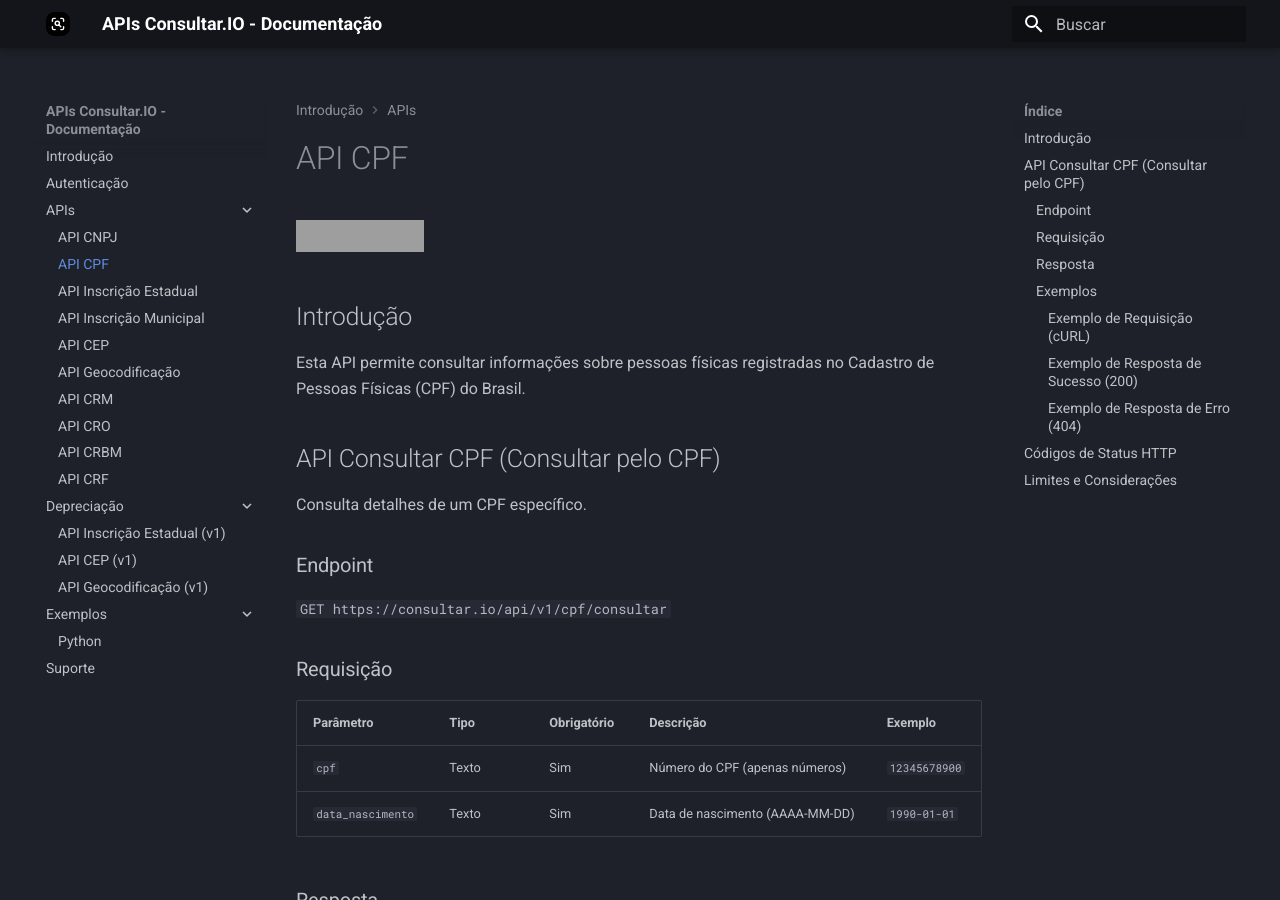
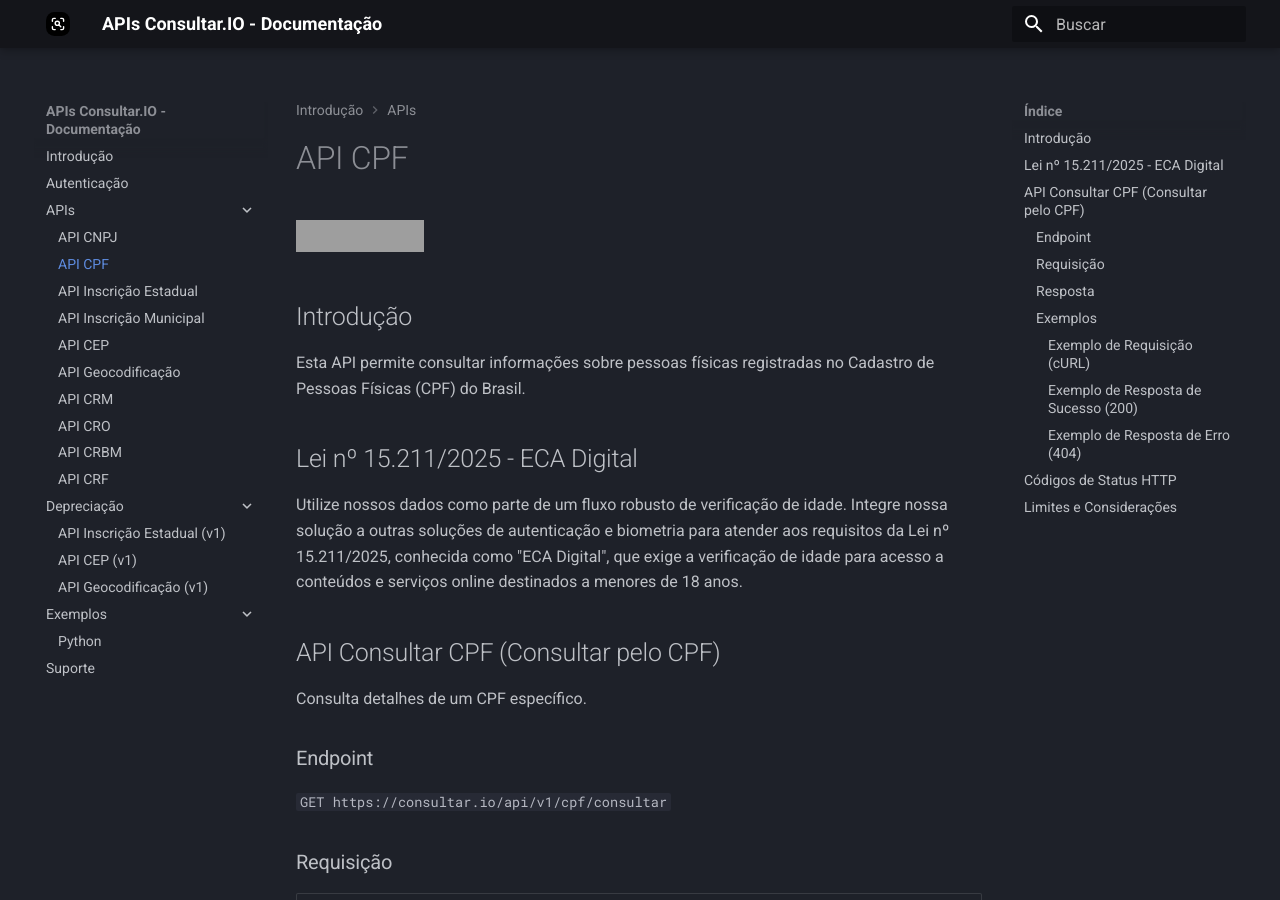
Before and after one commit to consultar-io/docs, an MkDocs documentation site: the page built from docs/api/cpf.md, in a window 1280 px wide and 900 px high. Built offline with MkDocs 1.6.1 and Material for MkDocs 9.7.7, drawn with Linux system fonts in a browser that asks for light colours; grey boxes are pictures that could not be loaded.

Commit message:
Add ECA Digital law details to CPF API documentation
Added information about the ECA Digital law and its implications for age verification.

```diff
--- a/docs/api/cpf.md
+++ b/docs/api/cpf.md
@@ -11,6 +11,10 @@ keywords: API, Web Service, REST, JSON, CPF, Pessoa Física, Consulta, API, Bras
 ## Introdução
 
 Esta API permite consultar informações sobre pessoas físicas registradas no Cadastro de Pessoas Físicas (CPF) do Brasil.
+
+## Lei nº 15.211/2025 - ECA Digital
+
+Utilize nossos dados como parte de um fluxo robusto de verificação de idade. Integre nossa solução a outras soluções de autenticação e biometria para atender aos requisitos da Lei nº 15.211/2025, conhecida como "ECA Digital", que exige a verificação de idade para acesso a conteúdos e serviços online destinados a menores de 18 anos.
 
 ## API Consultar CPF (Consultar pelo CPF)
 
```
